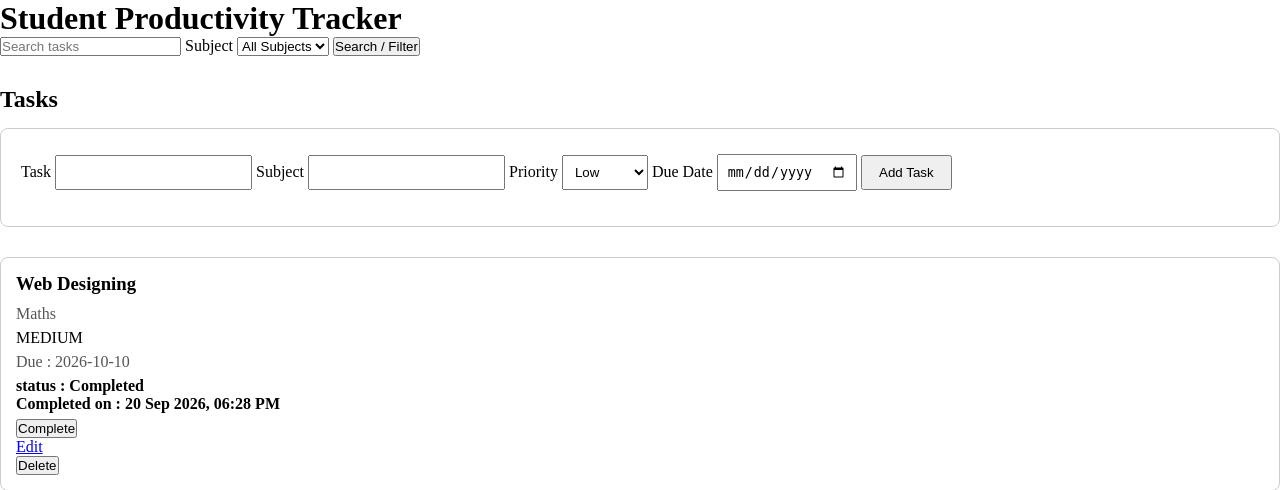
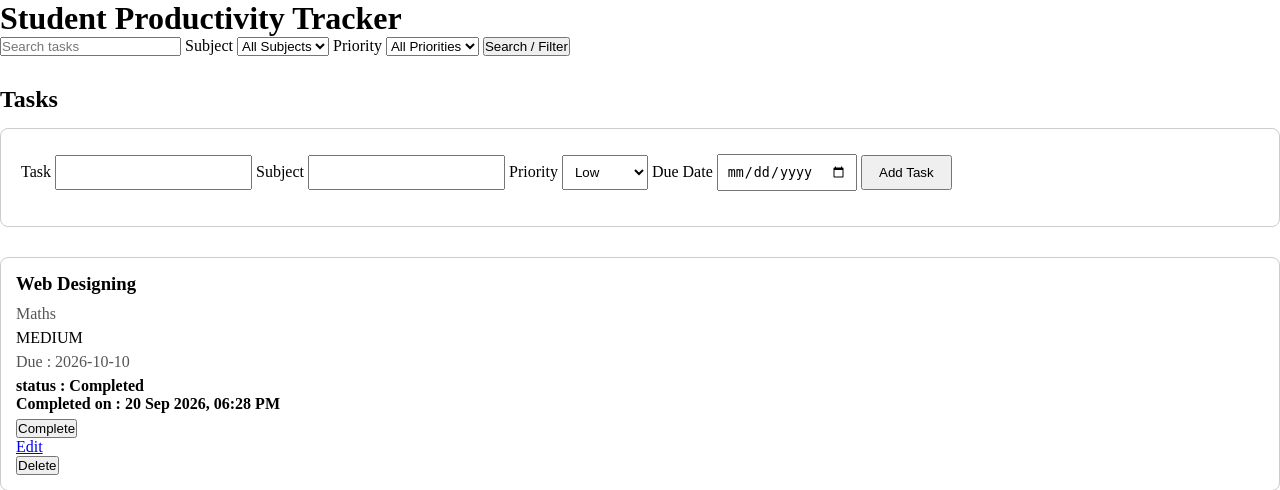
Before and after one commit to Bahula21/Student-Productivity-Tracker, a Flask app: page / in a window 1280 px wide. Shown: the top 490 px of the page. Run offline with Flask 3, Linux system fonts and the light colour scheme; data comes from the database, SQL or seed files in the repository.

Commit message:
Add priority filter

```diff
--- a/app.py
+++ b/app.py
@@ -40,6 +40,7 @@ def home():
 
     search = request.args.get("search", "")
     filter_subject = request.args.get("subject", "")
+    priority = request.args.get("priority", "")
 
     if request.method == "POST":
         task = request.form["task"]
@@ -60,26 +61,27 @@ def home():
     connection = get_db()
     cursor = connection.cursor()
 
-    if search and filter_subject:
-        cursor.execute(
-            "SELECT * FROM tasks WHERE task LIKE ? AND subject=?",
-            ("%" + search + "%", filter_subject)
-        )
+    conditions = []
+    values = []
 
-    elif search:
-        cursor.execute(
-            "SELECT * FROM tasks WHERE task LIKE ?",
-            ("%" + search + "%",)
-        )
+    if search:
+        conditions.append("task LIKE ?")
+        values.append("%" + search + "%")
 
-    elif filter_subject:
-        cursor.execute(
-            "SELECT * FROM tasks WHERE subject=?",
-            (filter_subject,)
-        )
+    if filter_subject:
+        conditions.append("subject = ?")
+        values.append(filter_subject)
 
+    if priority:
+        conditions.append("priority = ?")
+        values.append(priority)
+
+    if conditions:
+        query = "SELECT * FROM tasks WHERE " + " AND ".join(conditions)
+        cursor.execute(query, values)
     else:
         cursor.execute("SELECT * FROM tasks")
+
 
     tasks = [list(task) for task in cursor.fetchall()]
 
--- a/templates/index.html
+++ b/templates/index.html
@@ -23,6 +23,15 @@
                     {% for subject in subjects %}
                         <option value="{{ subject }}">{{ subject }}</option>
                     {% endfor %}
+                </select>
+
+                <label>Priority</label>
+
+                <select name="priority">
+                    <option value="">All Priorities</option>
+                    <option value="1">Low</option>
+                    <option value="2">Medium</option>
+                    <option value="3">High</option>
                 </select>
 
                 <button type="submit">Search / Filter</button>
```
